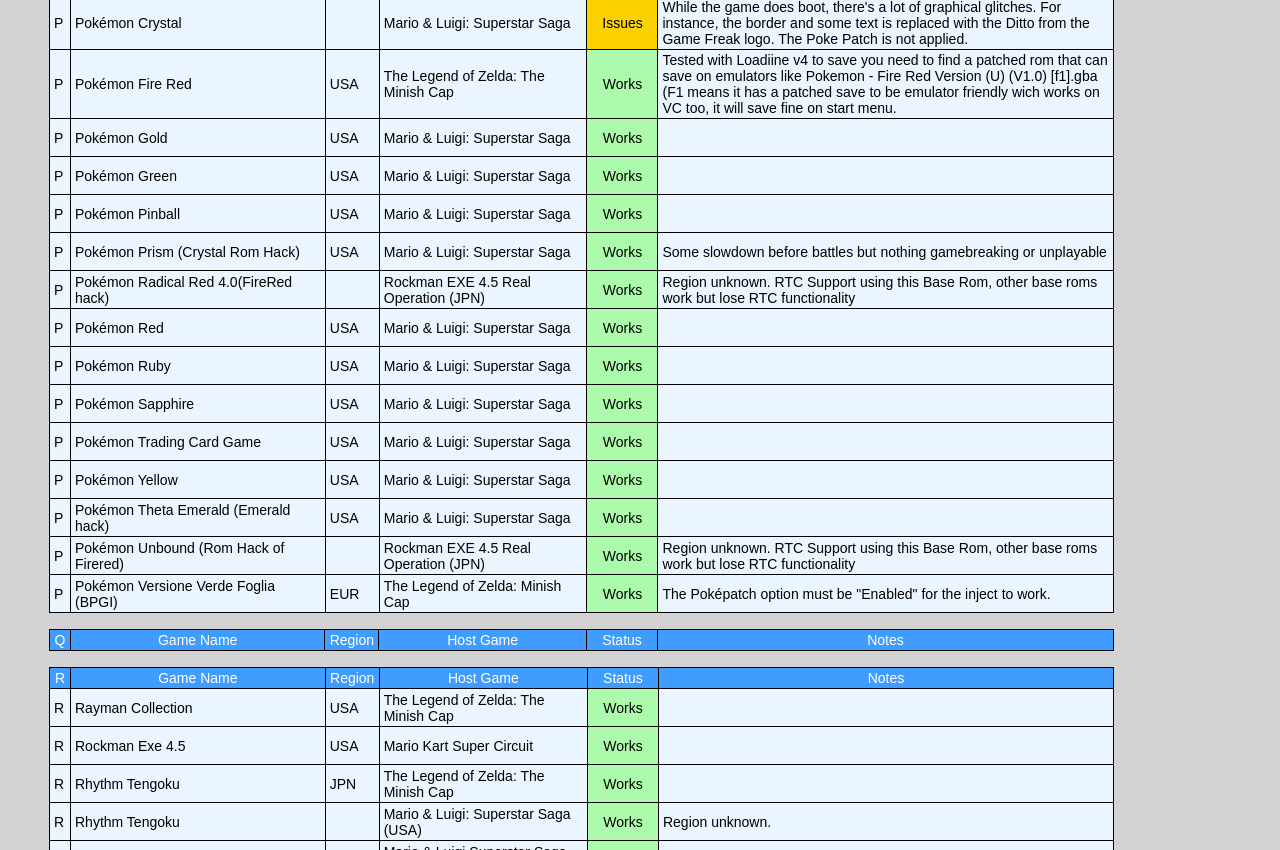
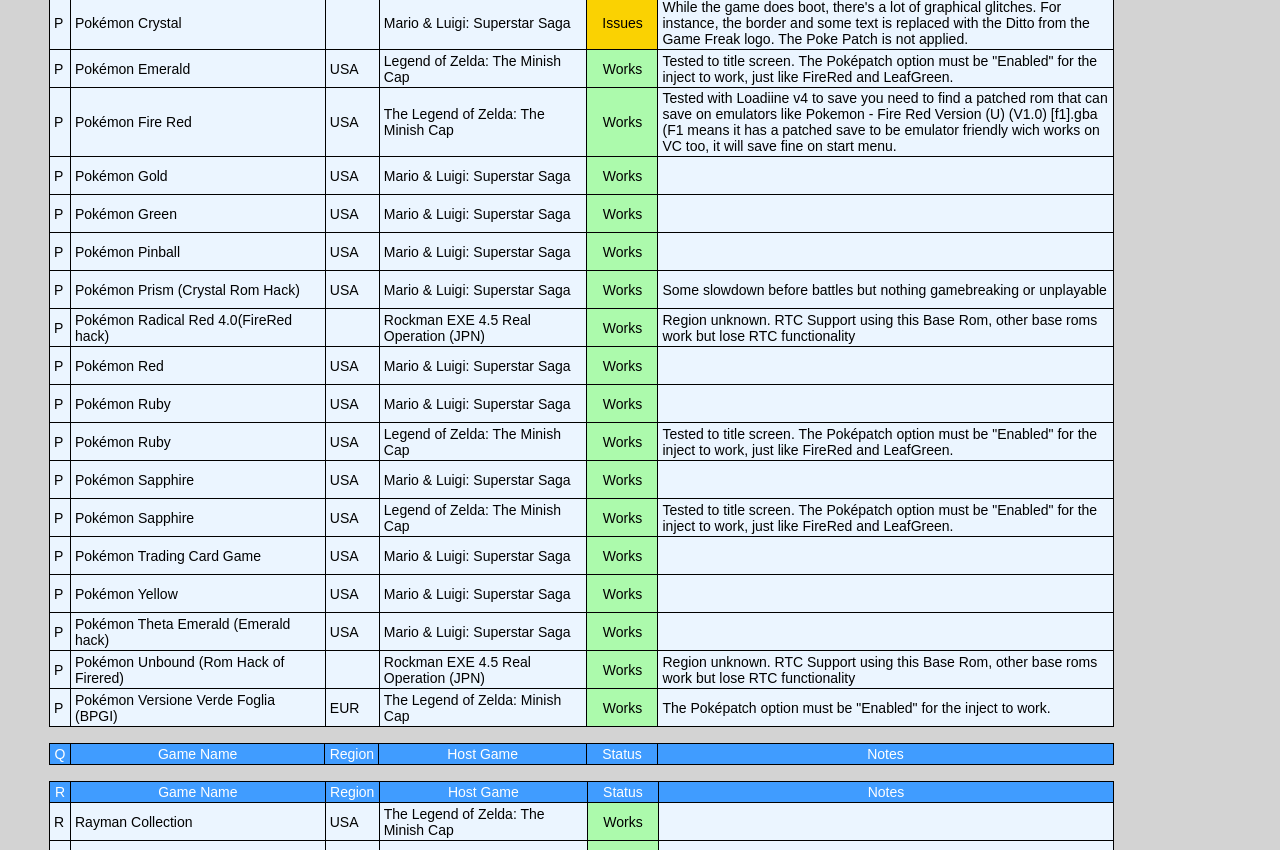
Before and after one commit to UWUVCI-PRIME/UWUVCI-Resources, a plain HTML site: page gba/gbacompat.html in a window 1280 px wide. Shown: the part 9231-10081 px from the top of the page. Drawn offline with Linux system fonts and the light colour scheme.

Commit message:
Added what is listed under working-games

```diff
--- a/gba/gbacompat.html
+++ b/gba/gbacompat.html
@@ -1947,6 +1947,14 @@
     </tr>
     <tr>
       <td>P</td>
+      <td>Pokémon Emerald</td>
+      <td>USA</td>
+      <td>Legend of Zelda: The Minish Cap</td>
+      <td class="tg-green">Works</td>
+      <td>Tested to title screen. The Poképatch option must be "Enabled" for the inject to work, just like FireRed and LeafGreen. </td>
+    </tr>
+    <tr>
+      <td>P</td>
       <td>Pokémon Fire Red</td>
       <td>USA</td>
       <td>The Legend of Zelda: The Minish Cap</td>
@@ -2011,11 +2019,27 @@
     </tr>
     <tr>
       <td>P</td>
+      <td>Pokémon Ruby</td>
+      <td>USA</td>
+      <td>Legend of Zelda: The Minish Cap</td>
+      <td class="tg-green">Works</td>
+      <td>Tested to title screen. The Poképatch option must be "Enabled" for the inject to work, just like FireRed and LeafGreen. </td>
+    </tr>
+    <tr>
+      <td>P</td>
       <td>Pokémon Sapphire</td>
       <td>USA</td>
       <td>Mario & Luigi: Superstar Saga</td>
       <td class="tg-green">Works</td>
       <td></td>
+    </tr>
+    <tr>
+      <td>P</td>
+      <td>Pokémon Sapphire</td>
+      <td>USA</td>
+      <td>Legend of Zelda: The Minish Cap</td>
+      <td class="tg-green">Works</td>
+      <td>Tested to title screen. The Poképatch option must be "Enabled" for the inject to work, just like FireRed and LeafGreen. </td>
     </tr>
     <tr>
       <td>P</td>
```
